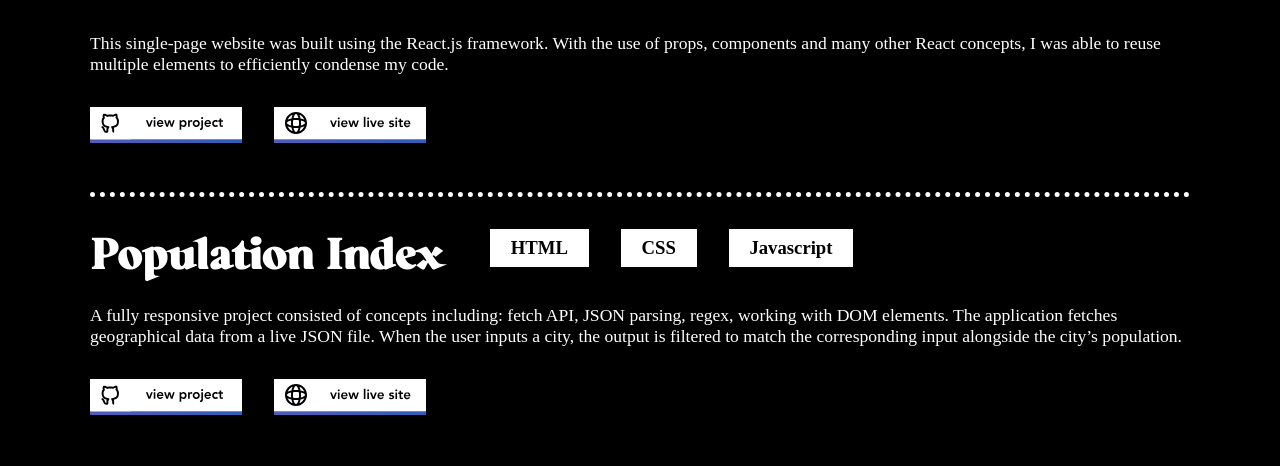
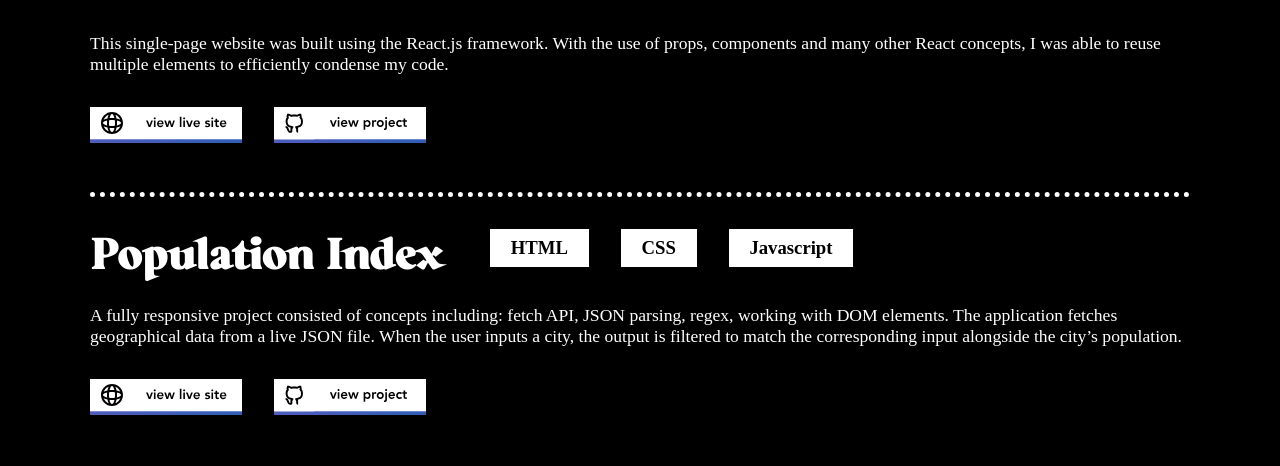
Before and after one commit to anantjawanda/anantjawanda.github.io, a React (Create React App) app: page / in a window 1280 px wide. Shown: the part 1901-2367 px from the top of the page. Built offline with nearby package versions, Linux system fonts and the light colour scheme.

Commit message:
fixed destination on project links

```diff
--- a/src/components/ProjectOne.js
+++ b/src/components/ProjectOne.js
@@ -30,12 +30,12 @@ function ProjectOne(props) {
             </div>
 
             <div id="project-links">
+            <div id="project-site-link">
+                    <a href="https://anantjawanda.github.io/" target="_blank"><img src={ require('../images/viewsite-btn.svg') } /></a>
+                </div>
                 <div id="project-github-link">
-                        <a href="https://github.com/anantjawanda/" target="_blank"><img src={ require('../images/view-project-btn.svg') } /></a>
+                        <a href="https://github.com/anantjawanda/anantjawanda.github.io" target="_blank"><img src={ require('../images/view-project-btn.svg') } /></a>
                     </div>
-                <div id="project-site-link">
-                    <a href="https://anantjawanda.github.io/Population-Index/" target="_blank"><img src={ require('../images/viewsite-btn.svg') } /></a>
-                </div>
 
             </div>
 
--- a/src/components/ProjectTwo.js
+++ b/src/components/ProjectTwo.js
@@ -28,11 +28,11 @@ function ProjectTwo(props) {
             </div>
 
             <div id="project-links">
+                <div id="project-site-link">
+                    <a href="https://anantjawanda.github.io/Population-Index/" target="_blank"><img src={ require('../images/viewsite-btn.svg') } /></a>
+                </div>
                 <div id="project-github-link">
                     <a href="https://github.com/anantjawanda/Population-Index" target="_blank"><img src={ require('../images/view-project-btn.svg') } /></a>
-                </div>
-                <div id="project-site-link">
-                    <a href="https://anantjawanda.github.io/Population-Index/" target="_blank"><img src={ require('../images/viewsite-btn.svg') } /></a>
                 </div>
 
             </div>
--- a/src/css/ContactSection.css
+++ b/src/css/ContactSection.css
@@ -42,7 +42,7 @@
 }
 
 #cta div:hover {
-    transform: translateY(-8px);
+    transform: scale(1.8);
 }
 
 #cta div a {
```
